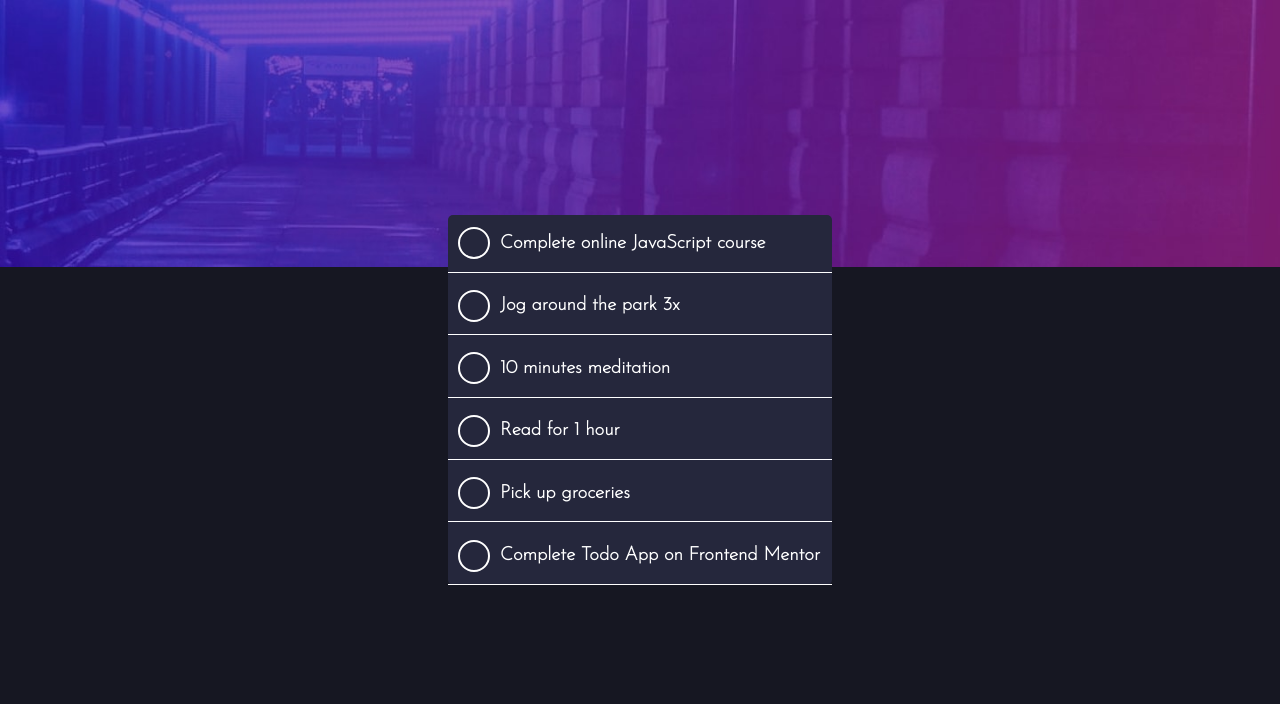
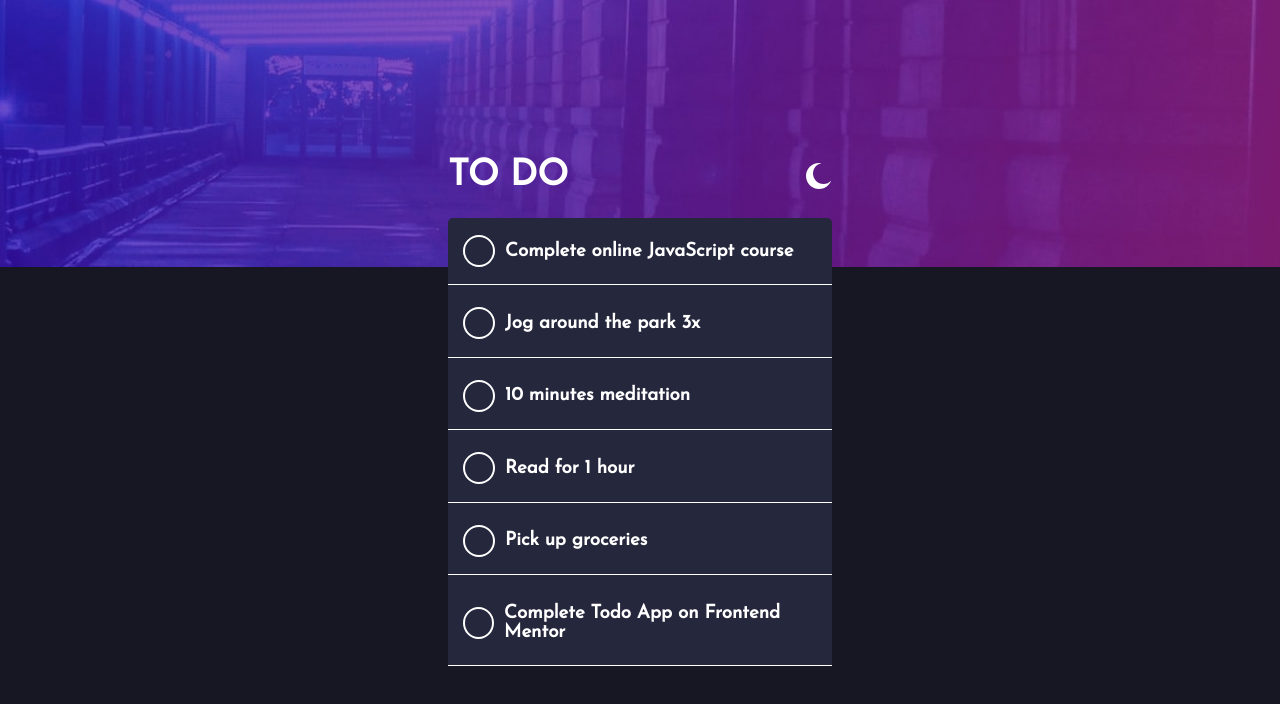
Before and after one commit to SorerBOT/React-Todo, a React (Create React App) app: page / in a window 1280 px wide. Shown: the top 704 px of the page. Built offline with nearby package versions, Linux system fonts and the light colour scheme.

Commit message:
(Feat) added header, header image functionality should be changed.

```diff
--- a/src/App.css
+++ b/src/App.css
@@ -1,4 +1,4 @@
-@import url('https://fonts.googleapis.com/css2?family=Josefin+Sans:wght@200&family=Spartan:wght@700&display=swap');
+@import url('https://fonts.googleapis.com/css2?family=Josefin+Sans:wght@200;400&family=Spartan:wght@700&display=swap');
 html, body, #root {
 	font-family: 'Josefin Sans', sans-serif;
 	height: 100%;
@@ -13,8 +13,20 @@ html, body, #root {
 	display: flex;
 	flex-direction: column;
 }
+.header {
+	width: 30%;
+	display: flex;
+	flex-direction: row;
+	align-items: center;
+	justify-content: space-between;
+	z-index: 1;
+	font-size: large;
+	color: white;
+	font-weight: bolder;
+}
 .list {
-	border-radius: 5px;
+	font-weight: lighter;
+	border-radius: 5px 5px 0 0;
 	z-index: 1;
 	background-color: hsl(235, 24%, 19%);
 	justify-content: space-around;
@@ -22,6 +34,7 @@ html, body, #root {
 	width: 30%;
 }
 .task {
+	padding: 5px;
 	color: white;
 	border-bottom-style: solid;
 	border-width: 1px;
--- a/src/App.js
+++ b/src/App.js
@@ -1,5 +1,6 @@
 import React, { useState } from "react";
 import Tasks from "./Components/Tasks";
+import Header from "./Components/Header";
 import backgroundImage from "./Assets/bg-desktop-dark.jpg"
 import './App.css';
 
@@ -47,6 +48,7 @@ function App() {
   return (
     <>
       <img src={backgroundImage} className="background-image"></img>
+      <Header />
       <Tasks tasks={tasks} toggleTaskStatus={toggleTaskStatus} ></Tasks>
     </>
   );
--- /dev/null
+++ b/src/Components/Header.js
@@ -0,0 +1,9 @@
+import image from "../Assets/icon-moon.svg"
+export default function Header() {
+    return (
+        <div className="header">
+            <h1>TO DO</h1>
+            <img src={image}></img>
+        </div>
+    )
+}
```
